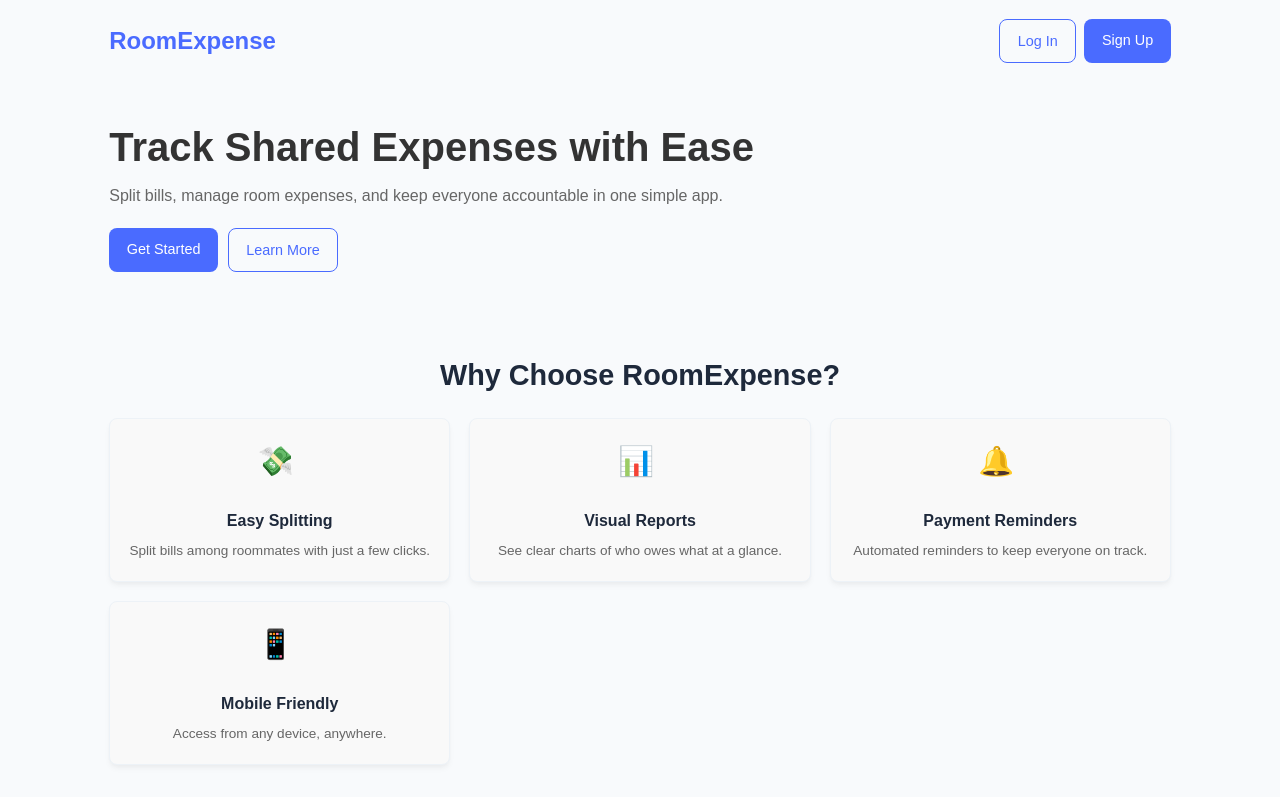
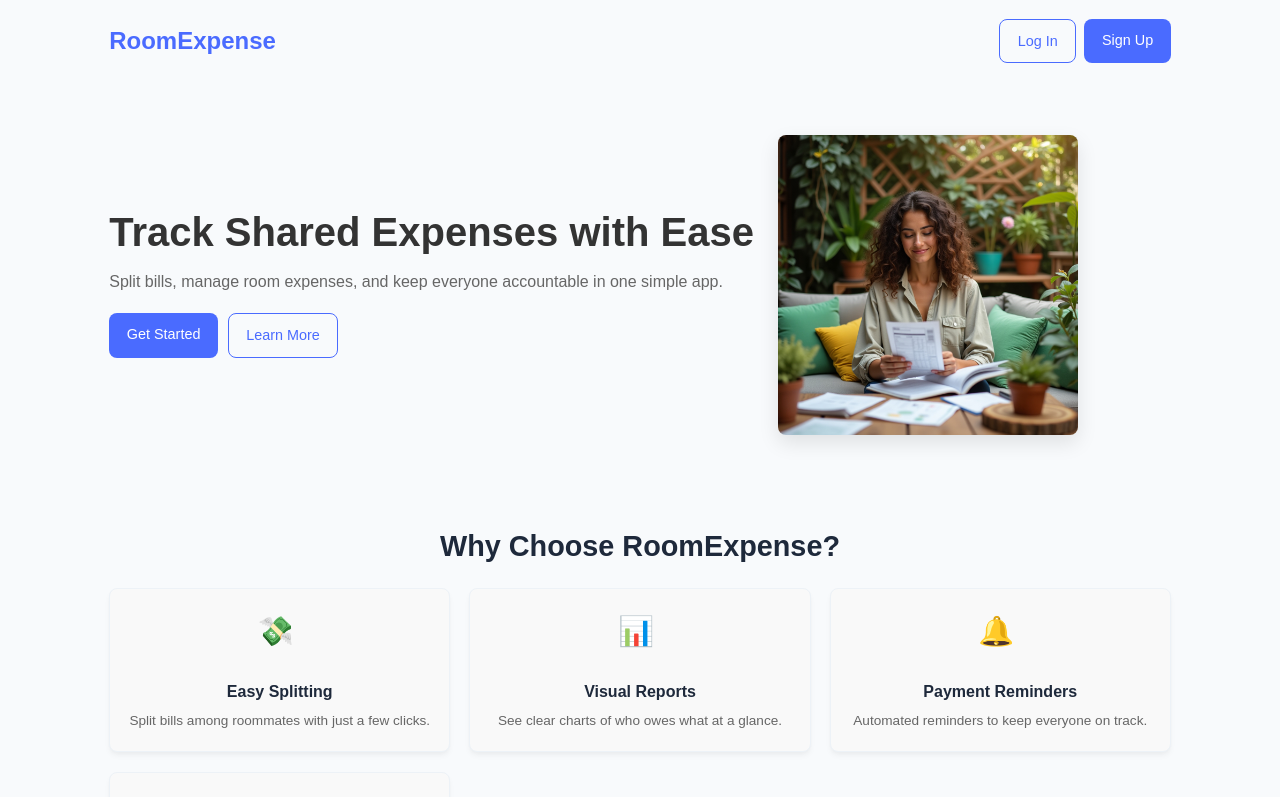
Before and after one commit to 2200039139/rooexpenses-frontend, a React (Create React App) app: page /homepage in a window 1280 px wide. Shown: the top 797 px of the page. Built offline with nearby package versions, Linux system fonts and the light colour scheme.

Commit message:
Update Homepage.js

```diff
--- a/src/components/Homepage.js
+++ b/src/components/Homepage.js
@@ -1,7 +1,7 @@
 import React from 'react';
 import { Link } from 'react-router-dom';
 import './Invitations.css';
-
+import hpImage from './Flux_Dev_a_25yearold_woman_with_curly_brown_hair_and_warm_beig_1.jpg';
 // Data for reusable components
 const features = [
   {
@@ -96,7 +96,7 @@ const HomePage = () => {
           </div>
         </div>
         <div className="hero-image">
-
+<img src={hpImage} alt="Expense tracking illustration" loading="lazy" />
         </div>
       </section>
 
```
